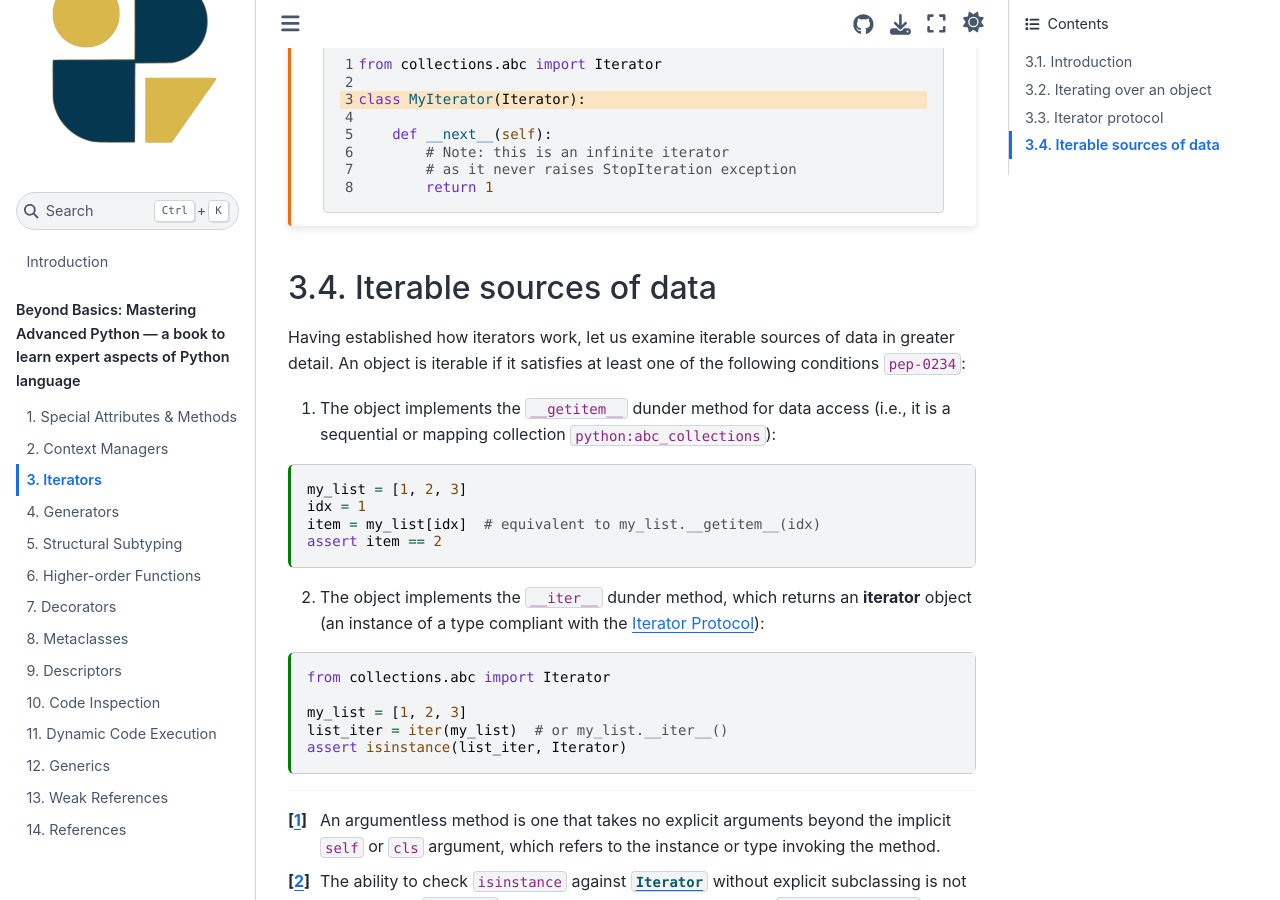
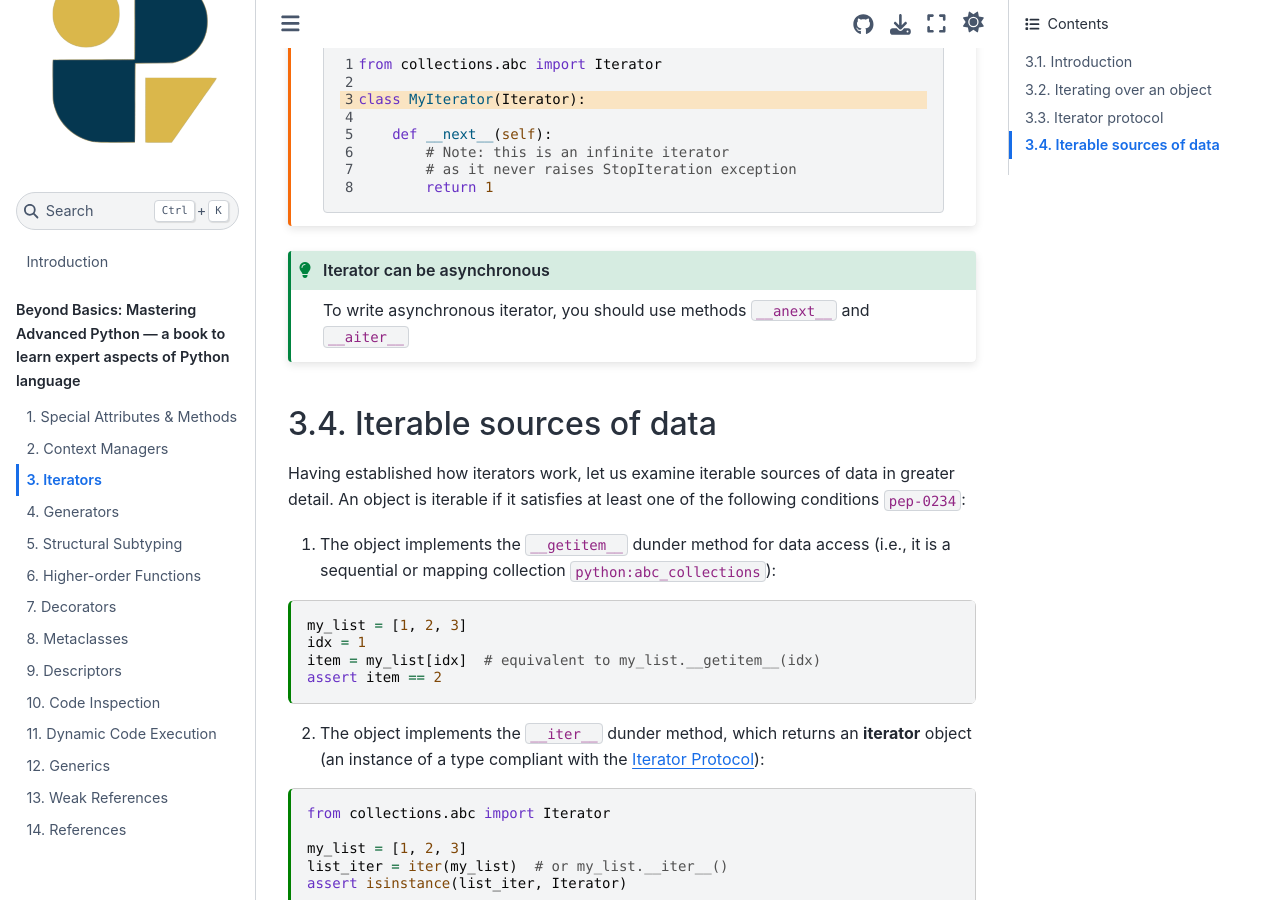
Before and after one commit to HappyRavenLabs/python-beyond-basics, a Jupyter Book: the page built from iterators.md, in a window 1280 px wide and 900 px high, scrolled down 4121 px. Built offline with Jupyter Book 1.0.4 settings and Sphinx 7.4.7 and the Sphinx Book theme 1.1.4, drawn with Linux system fonts in a browser that asks for light colours; pages that are not in the unit, such as notebooks, are missing from menus; cross-references to code outside the pages are shown as plain code.

Commit message:
Add not on asynch iterators
Signed-off-by: Jakub Walczak <jakub.walczak@p.lodz.pl>

`````diff
--- a/iterators.md
+++ b/iterators.md
@@ -568,6 +568,14 @@ class MyIterator(Iterator):
 
 [^no_subclass]: The ability to check `isinstance` against [`Iterator`](https://docs.python.org/3/library/collections.abc.html#collections.abc.Iterator) without explicit subclassing is not magical. The [`Iterator`](https://docs.python.org/3/library/collections.abc.html#collections.abc.Iterator) abstract class implements a special `__subclasshook__` method that checks whether a class implements both `__iter__` and `__next__` methods.
 
+
+
+````{admonition} Iterator can be asynchronous
+:class: hint
+
+To write asynchronous iterator, you should use methods `__anext__` and `__aiter__`
+````
+
 ## Iterable sources of data
 
 Having established how iterators work, let us examine iterable sources of data in greater detail. An object is iterable if it satisfies at least one of the following conditions {cite}`pep-0234`:
`````
